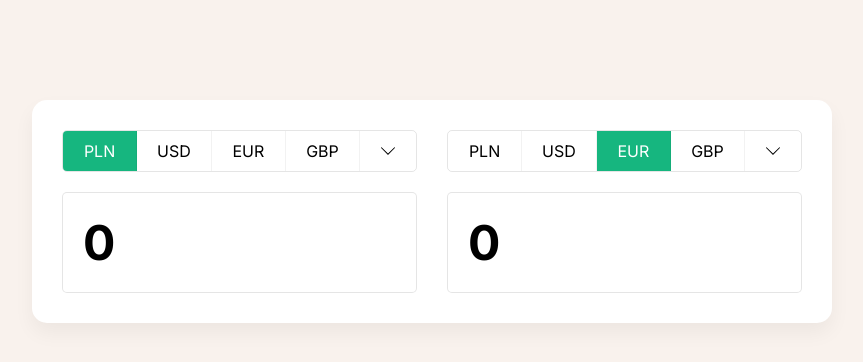
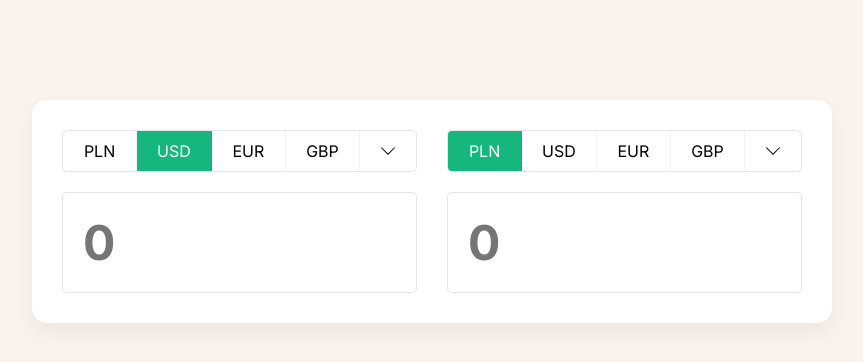
Before and after one commit to bubandrei/react_projects, a React (Create React App) app: page / in a window 1280 px wide. Shown: the top 362 px of the page, without its empty margins (208-1071 px from the left). Built offline with nearby package versions, Linux system fonts and the light colour scheme; no server answers.

Commit message:
rates done

```diff
--- a/src/component/currency/currency.js
+++ b/src/component/currency/currency.js
@@ -1,38 +1,46 @@
-import React, { useEffect, useState } from 'react';
+import React, { useEffect, useRef, useState } from 'react';
 import { Block } from './block';
 import './currency_style.scss';
 
 const url = 'https://cdn.cur.su/api/latest.json'
 
 function Currency() {
-    const [rates, setRates] = useState({});
-    const [fromCurrency, setFromCurrency] = useState('PLN')
-    const [toCurrency, setToCurrency] = useState('EUR')
+
+    // const [rates, setRates] = useState({});
+
+    const ratesRef = useRef({});
+
+    const [fromCurrency, setFromCurrency] = useState('USD')
+    const [toCurrency, setToCurrency] = useState('PLN')
     const [valueFrom, setValueFrom] = useState(0);
     const [valueTo, setValueTo] = useState(0);
     useEffect(() => {
         fetch(url)
             .then(res => res.json())
-            .then((json) => setRates(json.rates))
+            .then((json) => {
+                ratesRef.current = json.rates;
+                onChangeFromValue(1)
+            })
             .catch((err) => console.log(err))
     }, []);
-    console.log(rates)
-    console.log(fromCurrency)
-    console.log(rates[fromCurrency])
     const onChangeFromValue = (value) => {
-
         setValueFrom(value)
-        const price = value / rates[fromCurrency];
-        const result = price * rates[toCurrency];
-        setValueTo(result)
+        const price = value / ratesRef.current[fromCurrency];
+        const result = price * ratesRef.current[toCurrency];
+        setValueTo(result.toFixed(2))
     }
     const onChangeToValue = (value) => {
-        const result = (rates[fromCurrency]/rates[toCurrency])*value;
-        setValueFrom(result)
+        const result = (ratesRef.current[fromCurrency] / ratesRef.current[toCurrency]) * value;
+        setValueFrom(result.toFixed(2))
         setValueTo(value)
     }
-    console.log(valueTo)
+    useEffect(() => {
+        onChangeFromValue(valueFrom)
+    }, [fromCurrency, valueFrom]);
 
+    useEffect(() => {
+        onChangeToValue(valueTo)
+    }, [toCurrency, valueTo])
 
     return (
         <div className="App">
```
